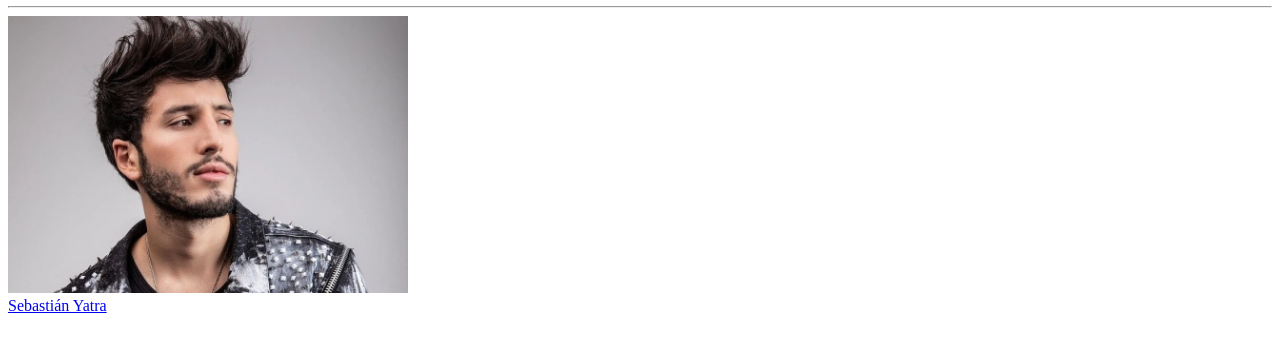
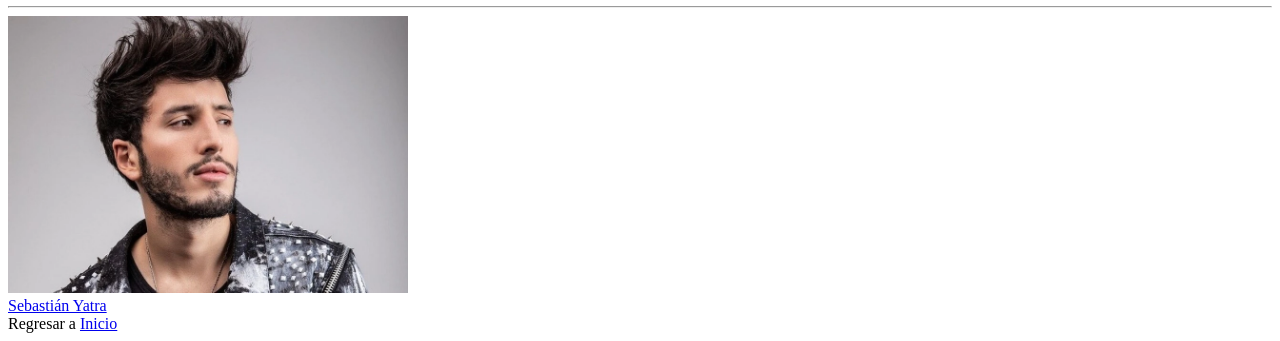
Before and after one commit to DiegoGomezGT/IDAI-MA-2025, a plain HTML site: page Artistas.html in a window 1280 px wide. Shown: the part 754-1095 px from the top of the page. Drawn offline with Linux system fonts and the light colour scheme.

```diff
--- a/Artistas.html
+++ b/Artistas.html
@@ -16,5 +16,7 @@
     <hr>
     <img src="Img/Artistas/SY.png" alt="Sebastián Yatra" width="400" srcset=""><br>
     <a href="Artistas/SebastianYatra.html">Sebastián Yatra</a>
+    <br>
+     Regresar a <a href="Index.html">Inicio</a>
 </body>
 </html>
```
Also changed, not shown: Academico.html (+2 -0 lines), Familia.html (+2 -0 lines), Hobbits.html (+1 -2 lines), Noticias.html (+1 -0 lines), Index.html (renamed from Hola Mundo.html).
